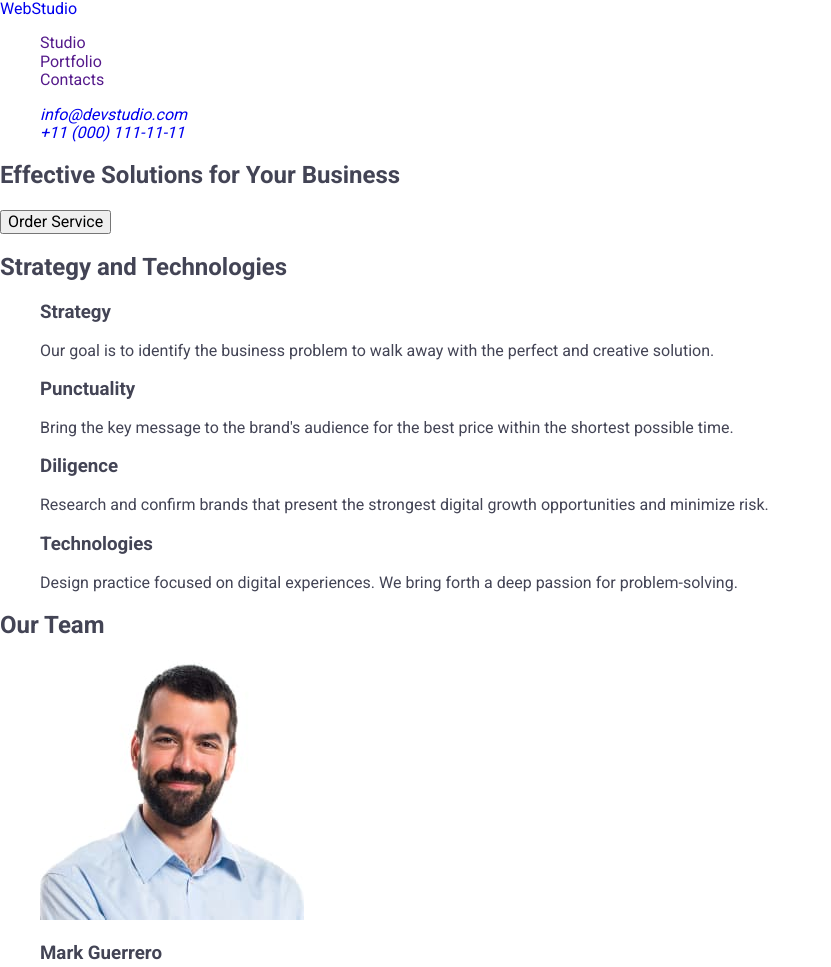
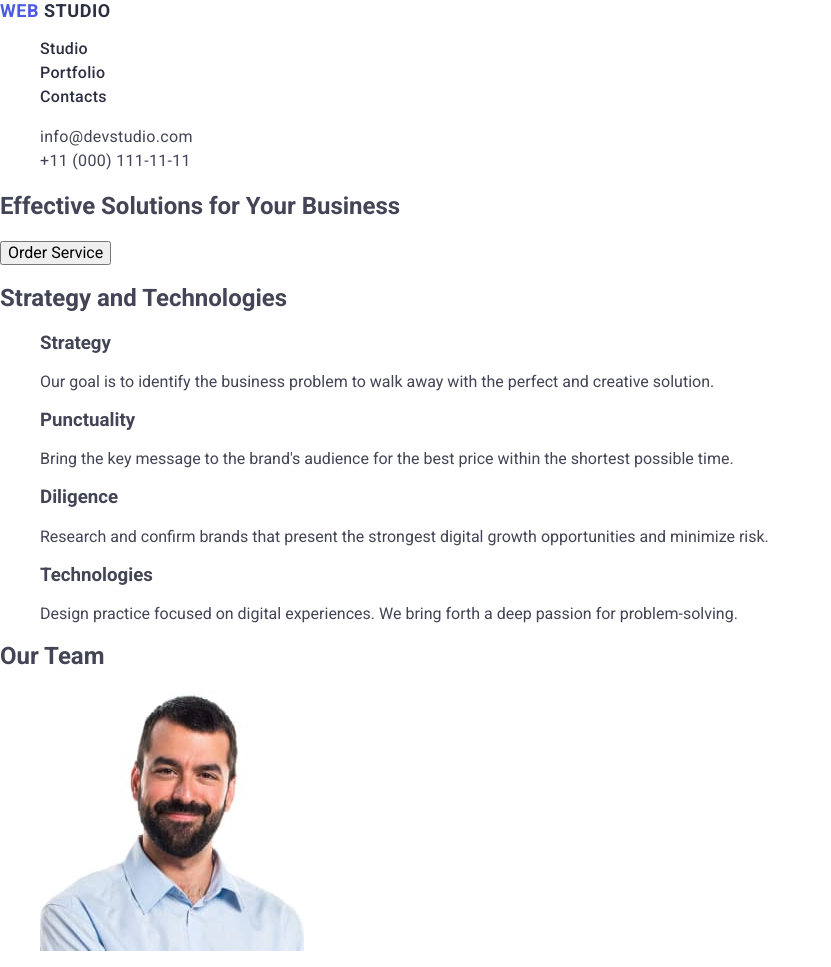
Before and after one commit to OsadchaTV/goit-markup-hw-02, a plain HTML site: page index.html in a window 1280 px wide. Shown: the top 967 px of the page, without its empty margins (0-831 px from the left). Drawn offline with nearby package versions, Linux system fonts and the light colour scheme.

Commit message:
Styles in header
Styles in logo, navigation, addres.
Styles :hover, :focus/

```diff
--- a/CSS/styles.css
+++ b/CSS/styles.css
@@ -9,3 +9,43 @@ a {
 ul, ol {
     list-style: none;
 }
+.logo {
+    color: #4d5ae5;
+    font-family: "Roboto", sans-serif;
+    font-size: 18px;
+    font-weight: 700;
+    line-height: 1.17;
+    letter-spacing: 0.03em;
+    text-transform: uppercase;
+}
+
+.logo-part {
+    color: #2e2f42;
+}
+
+.nav-link {
+    color: #2e2f42;
+    font-size: 16px;
+    font-weight: 500;
+    line-height: 1.5;
+    letter-spacing: 0.02em;
+}
+.nav-link:hover,
+.nav-link:focus {
+    color: #404bbf;
+}
+.address {
+    font-style: normal;
+}
+
+.address-link {
+    color: #434455;
+    font-size: 16px;
+    line-height: 1.5;
+    letter-spacing: 0.02em;
+}
+
+.address-link:hover,
+.address-link:focus {
+    color: #404bbf;
+}
--- a/index.html
+++ b/index.html
@@ -23,18 +23,28 @@
   <body>
     <header>
       <nav>
-        <a href="./index.html">WebStudio</a>
+        <a class="logo" href="./index.html"
+          >Web <span class="logo-part">Studio</span></a
+        >
         <ul>
-          <li><a href="">Studio</a></li>
-          <li><a href="">Portfolio</a></li>
-          <li><a href="">Contacts</a></li>
+          <li><a class="nav-link" href="">Studio</a></li>
+          <li><a class="nav-link" href="">Portfolio</a></li>
+          <li><a class="nav-link" href="">Contacts</a></li>
         </ul>
       </nav>
 
-      <address>
+      <address class="address">
         <ul>
-          <li><a href="mailto:info@devstudio.com">info@devstudio.com</a></li>
-          <li><a href="tel:+110001111111">+11 (000) 111-11-11</a></li>
+          <li>
+            <a class="address-link" href="mailto:info@devstudio.com"
+              >info@devstudio.com</a
+            >
+          </li>
+          <li>
+            <a class="address-link" href="tel:+110001111111"
+              >+11 (000) 111-11-11</a
+            >
+          </li>
         </ul>
       </address>
     </header>
```
